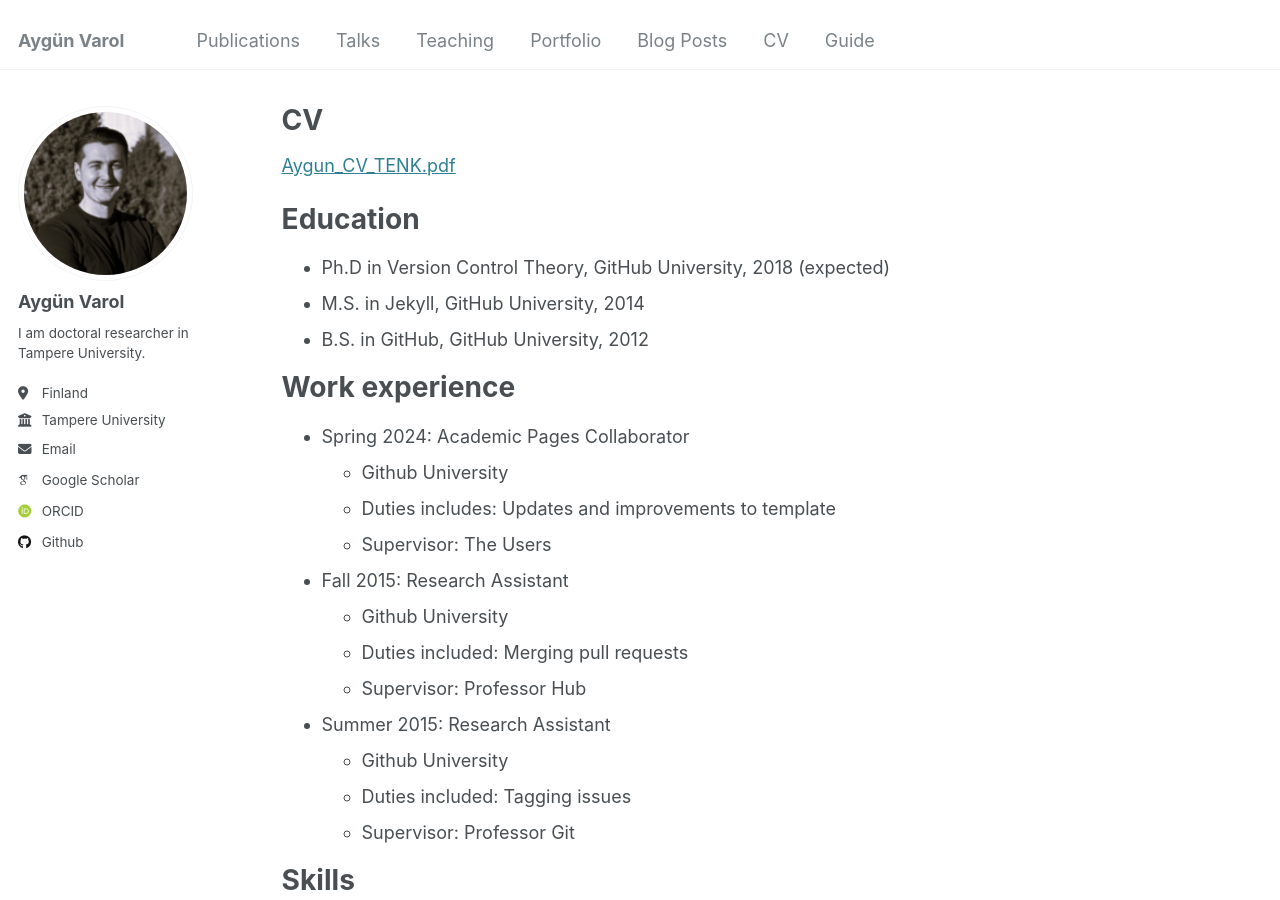
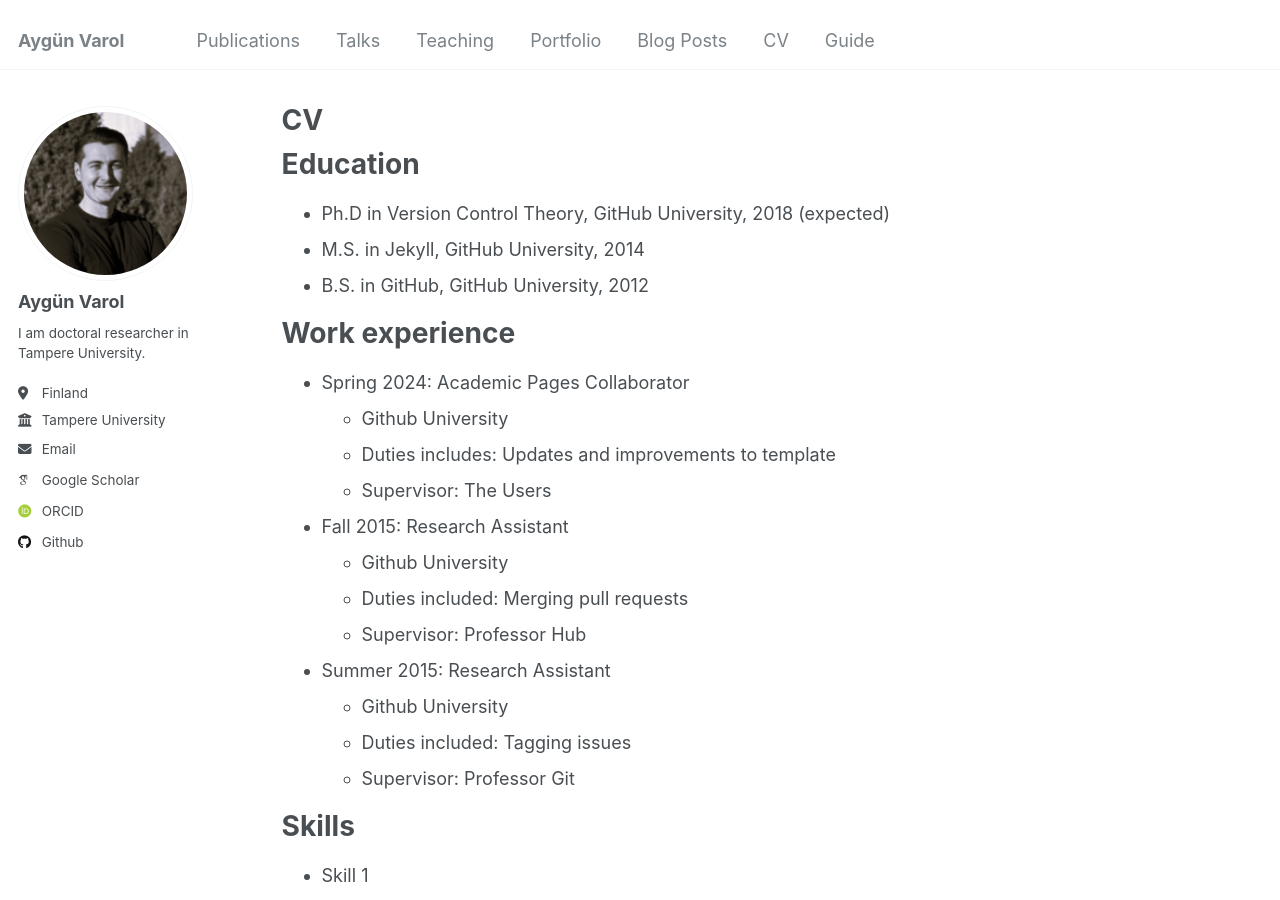
Before and after one commit to AygunVarol/aygunvarol.github.io, a Jekyll site: the page built from _pages/cv.md, in a window 1280 px wide and 900 px high. Built offline with Jekyll 4.4.1, drawn with Linux system fonts in a browser that asks for light colours; some web fonts are replaced.

Commit message:
Update cv.md

```diff
--- a/_pages/cv.md
+++ b/_pages/cv.md
@@ -8,9 +8,6 @@ redirect_from:
 ---
 
 {% include base_path %}
-
-[Aygun_CV_TENK.pdf](https://github.com/user-attachments/files/18642953/Aygun_CV_TENK.pdf)
-
 
 Education
 ======
```
